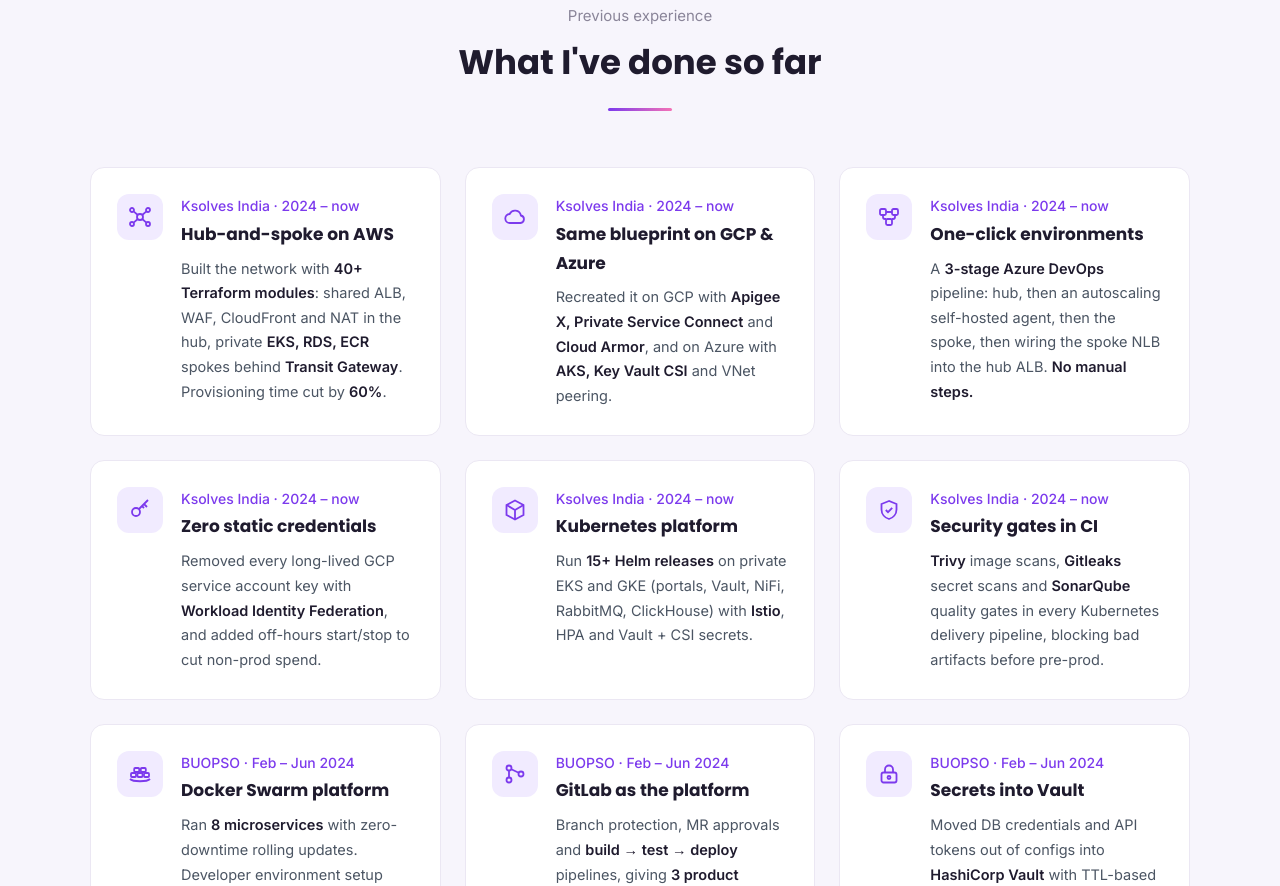
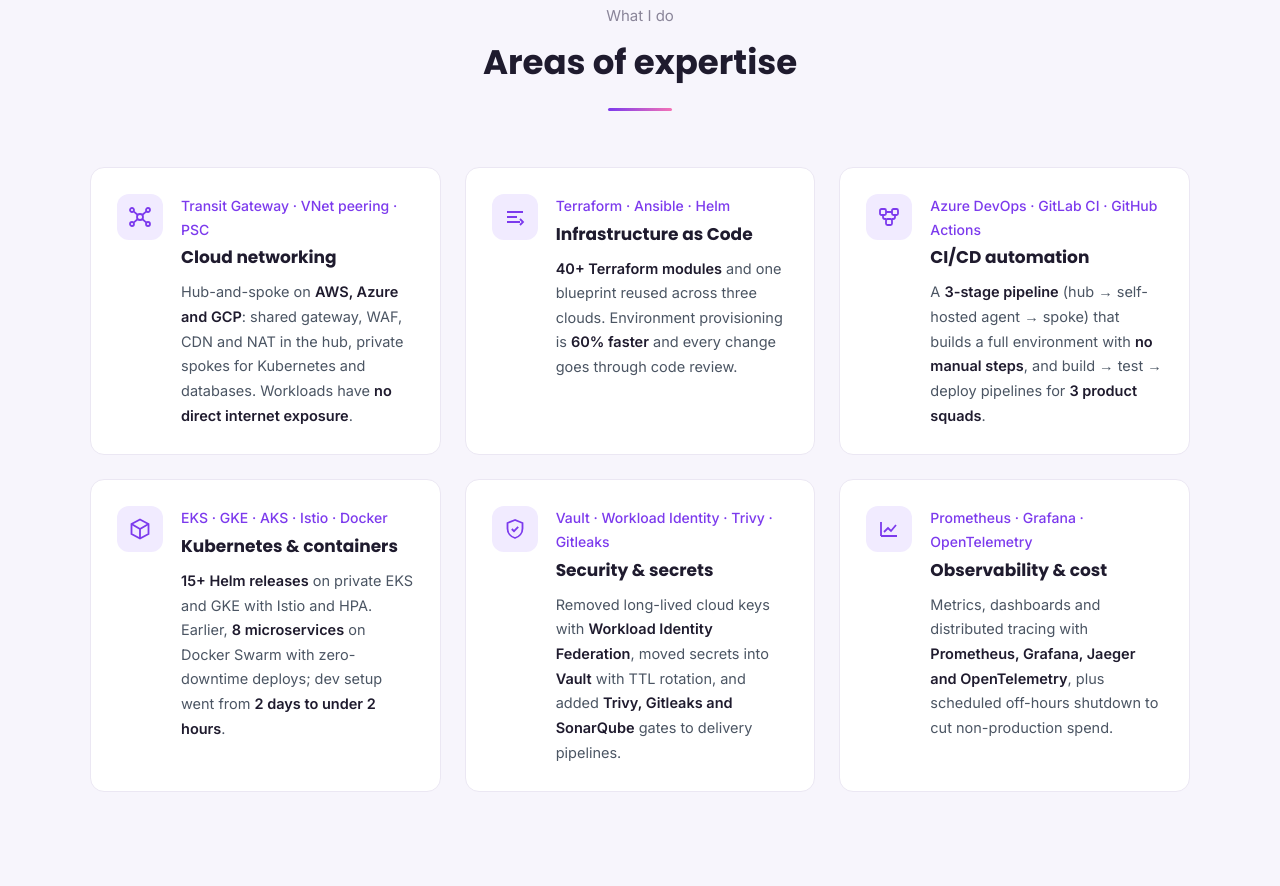
Before and after one commit to Tushar-ops23/Tushar-ops23.github.io, a plain HTML site: page index.html in a window 1280 px wide. Shown: the part 1914-2800 px from the top of the page. Drawn offline with Linux system fonts and the light colour scheme.

Commit message:
Group work by expertise, add experience timeline, official Istio/Trivy/Gitleaks logos

```diff
--- a/index.html
+++ b/index.html
@@ -195,6 +195,11 @@
   .timeline .yr { display: inline-block; font-size: 13px; font-weight: 600; color: var(--violet); background: var(--violet-bg); border-radius: 999px; padding: 2px 12px; }
   .timeline h3 { font-size: 18px; margin: 10px 0 2px; }
   .timeline p { margin: 0; font-size: 15px; }
+  .timeline .where { color: var(--muted); font-size: 14px; }
+  .timeline ul { margin: 10px 0 0; padding-left: 18px; font-size: 15px; }
+  .timeline ul li { padding: 0; margin-bottom: 4px; }
+  .timeline ul li::before { content: none; }
+  .timeline ul li::marker { color: var(--violet-soft); }
 
   /* ---------- contact ---------- */
   .contact-card { max-width: 900px; margin: 0 auto; background: linear-gradient(135deg, #6d28d9, #9333ea 55%, #db2777); color: #f3e8ff; border-radius: 24px; padding: 48px; display: grid; grid-template-columns: 1.2fr 1fr; gap: 32px; align-items: center; box-shadow: 0 30px 60px rgba(109, 40, 217, 0.25); }
@@ -232,6 +237,7 @@
     <ul class="menu" id="menu">
       <li><a href="#home">Home</a></li>
       <li><a href="#about">About</a></li>
+      <li><a href="#expertise">Expertise</a></li>
       <li><a href="#experience">Experience</a></li>
       <li><a href="#projects">Projects</a></li>
       <li><a href="#tools">Tools</a></li>
@@ -345,60 +351,66 @@
     </div>
   </section>
 
-  <section id="experience" class="alt">
+  <section id="expertise" class="alt">
     <div class="container">
-      <div class="sec-head reveal"><p class="eyebrow">Previous experience</p><h2>What I've done so far</h2></div>
+      <div class="sec-head reveal"><p class="eyebrow">What I do</p><h2>Areas of expertise</h2></div>
       <div class="exp-grid">
         <article class="exp reveal">
           <div class="ico"><svg viewBox="0 0 24 24" fill="none" stroke="currentColor" stroke-width="1.8" aria-hidden="true"><circle cx="12" cy="12" r="3"/><circle cx="4" cy="5" r="2"/><circle cx="20" cy="5" r="2"/><circle cx="4" cy="19" r="2"/><circle cx="20" cy="19" r="2"/><path d="M5.6 6.4 9.8 10M18.4 6.4 14.2 10M5.6 17.6l4.2-3.6M18.4 17.6l-4.2-3.6"/></svg></div>
-          <div><p class="co">Ksolves India · 2024 – now</p><h3>Hub-and-spoke on AWS</h3>
-          <p class="d">Built the network with <b>40+ Terraform modules</b>: shared ALB, WAF, CloudFront and NAT in the hub, private <b>EKS, RDS, ECR</b> spokes behind <b>Transit Gateway</b>. Provisioning time cut by <b>60%</b>.</p></div>
+          <div><p class="co">Transit Gateway · VNet peering · PSC</p><h3>Cloud networking</h3>
+          <p class="d">Hub-and-spoke on <b>AWS, Azure and GCP</b>: shared gateway, WAF, CDN and NAT in the hub, private spokes for Kubernetes and databases. Workloads have <b>no direct internet exposure</b>.</p></div>
         </article>
         <article class="exp reveal">
-          <div class="ico"><svg viewBox="0 0 24 24" fill="none" stroke="currentColor" stroke-width="1.8" aria-hidden="true"><path d="M7 18a4.5 4.5 0 0 1-.4-9 6 6 0 0 1 11.3 1.5A3.8 3.8 0 0 1 17.5 18z"/></svg></div>
-          <div><p class="co">Ksolves India · 2024 – now</p><h3>Same blueprint on GCP &amp; Azure</h3>
-          <p class="d">Recreated it on GCP with <b>Apigee X, Private Service Connect</b> and <b>Cloud Armor</b>, and on Azure with <b>AKS, Key Vault CSI</b> and VNet peering.</p></div>
+          <div class="ico"><svg viewBox="0 0 24 24" fill="none" stroke="currentColor" stroke-width="1.8" aria-hidden="true"><path d="M4 7h16M4 12h10M4 17h13"/><path d="m17 14 3 3-3 3"/></svg></div>
+          <div><p class="co">Terraform · Ansible · Helm</p><h3>Infrastructure as Code</h3>
+          <p class="d"><b>40+ Terraform modules</b> and one blueprint reused across three clouds. Environment provisioning is <b>60% faster</b> and every change goes through code review.</p></div>
         </article>
         <article class="exp reveal">
           <div class="ico"><svg viewBox="0 0 24 24" fill="none" stroke="currentColor" stroke-width="1.8" aria-hidden="true"><rect x="3" y="4" width="6" height="6" rx="1.5"/><rect x="15" y="4" width="6" height="6" rx="1.5"/><rect x="9" y="14" width="6" height="6" rx="1.5"/><path d="M9 7h6M6 10v2a2 2 0 0 0 2 2h1M18 10v2a2 2 0 0 1-2 2h-1"/></svg></div>
-          <div><p class="co">Ksolves India · 2024 – now</p><h3>One-click environments</h3>
-          <p class="d">A <b>3-stage Azure DevOps</b> pipeline: hub, then an autoscaling self-hosted agent, then the spoke, then wiring the spoke NLB into the hub ALB. <b>No manual steps.</b></p></div>
-        </article>
-        <article class="exp reveal">
-          <div class="ico"><svg viewBox="0 0 24 24" fill="none" stroke="currentColor" stroke-width="1.8" aria-hidden="true"><circle cx="8" cy="14" r="4"/><path d="m11 11 9-9M16 6l3 3M14 8l2 2"/></svg></div>
-          <div><p class="co">Ksolves India · 2024 – now</p><h3>Zero static credentials</h3>
-          <p class="d">Removed every long-lived GCP service account key with <b>Workload Identity Federation</b>, and added off-hours start/stop to cut non-prod spend.</p></div>
+          <div><p class="co">Azure DevOps · GitLab CI · GitHub Actions</p><h3>CI/CD automation</h3>
+          <p class="d">A <b>3-stage pipeline</b> (hub → self-hosted agent → spoke) that builds a full environment with <b>no manual steps</b>, and build → test → deploy pipelines for <b>3 product squads</b>.</p></div>
         </article>
         <article class="exp reveal">
           <div class="ico"><svg viewBox="0 0 24 24" fill="none" stroke="currentColor" stroke-width="1.8" aria-hidden="true"><path d="M12 2.5 20.5 7v10L12 21.5 3.5 17V7z"/><path d="M12 12 20.5 7M12 12v9.5M12 12 3.5 7"/></svg></div>
-          <div><p class="co">Ksolves India · 2024 – now</p><h3>Kubernetes platform</h3>
-          <p class="d">Run <b>15+ Helm releases</b> on private EKS and GKE (portals, Vault, NiFi, RabbitMQ, ClickHouse) with <b>Istio</b>, HPA and Vault + CSI secrets.</p></div>
+          <div><p class="co">EKS · GKE · AKS · Istio · Docker</p><h3>Kubernetes &amp; containers</h3>
+          <p class="d"><b>15+ Helm releases</b> on private EKS and GKE with Istio and HPA. Earlier, <b>8 microservices</b> on Docker Swarm with zero-downtime deploys; dev setup went from <b>2 days to under 2 hours</b>.</p></div>
         </article>
         <article class="exp reveal">
           <div class="ico"><svg viewBox="0 0 24 24" fill="none" stroke="currentColor" stroke-width="1.8" aria-hidden="true"><path d="M12 3 4.5 6v5.5c0 4.6 3.2 8.3 7.5 9.5 4.3-1.2 7.5-4.9 7.5-9.5V6z"/><path d="m8.8 12 2.2 2.2 4.2-4.4"/></svg></div>
-          <div><p class="co">Ksolves India · 2024 – now</p><h3>Security gates in CI</h3>
-          <p class="d"><b>Trivy</b> image scans, <b>Gitleaks</b> secret scans and <b>SonarQube</b> quality gates in every Kubernetes delivery pipeline, blocking bad artifacts before pre-prod.</p></div>
+          <div><p class="co">Vault · Workload Identity · Trivy · Gitleaks</p><h3>Security &amp; secrets</h3>
+          <p class="d">Removed long-lived cloud keys with <b>Workload Identity Federation</b>, moved secrets into <b>Vault</b> with TTL rotation, and added <b>Trivy, Gitleaks and SonarQube</b> gates to delivery pipelines.</p></div>
         </article>
         <article class="exp reveal">
-          <div class="ico"><svg viewBox="0 0 24 24" fill="none" stroke="currentColor" stroke-width="1.8" aria-hidden="true"><rect x="3" y="11" width="5" height="4" rx="1"/><rect x="9.5" y="11" width="5" height="4" rx="1"/><rect x="16" y="11" width="5" height="4" rx="1"/><rect x="6.2" y="6" width="5" height="4" rx="1"/><rect x="12.8" y="6" width="5" height="4" rx="1"/><path d="M2 17c3 3 17 3 20 0"/></svg></div>
-          <div><p class="co">BUOPSO · Feb – Jun 2024</p><h3>Docker Swarm platform</h3>
-          <p class="d">Ran <b>8 microservices</b> with zero-downtime rolling updates. Developer environment setup went from <b>2 days to under 2 hours</b>.</p></div>
-        </article>
-        <article class="exp reveal">
-          <div class="ico"><svg viewBox="0 0 24 24" fill="none" stroke="currentColor" stroke-width="1.8" aria-hidden="true"><circle cx="6" cy="6" r="2.5"/><circle cx="6" cy="18" r="2.5"/><circle cx="18" cy="12" r="2.5"/><path d="M6 8.5v7M8.3 7.2l7.4 3.6"/></svg></div>
-          <div><p class="co">BUOPSO · Feb – Jun 2024</p><h3>GitLab as the platform</h3>
-          <p class="d">Branch protection, MR approvals and <b>build → test → deploy</b> pipelines, giving <b>3 product squads</b> one consistent delivery process.</p></div>
-        </article>
-        <article class="exp reveal">
-          <div class="ico"><svg viewBox="0 0 24 24" fill="none" stroke="currentColor" stroke-width="1.8" aria-hidden="true"><rect x="4.5" y="10.5" width="15" height="10" rx="2"/><path d="M8 10.5V7.5a4 4 0 0 1 8 0v3"/><circle cx="12" cy="15.5" r="1.5"/></svg></div>
-          <div><p class="co">BUOPSO · Feb – Jun 2024</p><h3>Secrets into Vault</h3>
-          <p class="d">Moved DB credentials and API tokens out of configs into <b>HashiCorp Vault</b> with TTL-based rotation and per-service policies, plus <b>OWASP</b> WAF rules on public APIs.</p></div>
+          <div class="ico"><svg viewBox="0 0 24 24" fill="none" stroke="currentColor" stroke-width="1.8" aria-hidden="true"><path d="M4 19V5M4 19h16"/><path d="m7 15 4-4 3 3 5-6"/></svg></div>
+          <div><p class="co">Prometheus · Grafana · OpenTelemetry</p><h3>Observability &amp; cost</h3>
+          <p class="d">Metrics, dashboards and distributed tracing with <b>Prometheus, Grafana, Jaeger and OpenTelemetry</b>, plus scheduled off-hours shutdown to cut non-production spend.</p></div>
         </article>
       </div>
     </div>
   </section>
 
-  <section id="projects">
+  <section id="experience">
+    <div class="container">
+      <div class="sec-head reveal"><p class="eyebrow">The journey</p><h2>Experience &amp; education</h2></div>
+      <ol class="timeline">
+        <li class="reveal"><span class="yr">Oct 2024 – Present</span><h3>DevOps Engineer · Ksolves India Limited</h3><p class="where">Noida</p>
+          <ul>
+            <li>Designed hub-and-spoke platforms on AWS, GCP and Azure from one Terraform blueprint</li>
+            <li>Built one-click environment provisioning in Azure DevOps</li>
+            <li>Run private EKS/GKE clusters with Istio, Vault and security-gated delivery</li>
+          </ul></li>
+        <li class="reveal"><span class="yr">Feb – Jun 2024</span><h3>DevOps Engineer · BUOPSO Pvt Ltd</h3><p class="where">Noida</p>
+          <ul>
+            <li>Ran microservices on Docker Swarm with zero-downtime rolling updates</li>
+            <li>Set up GitLab CI/CD and HashiCorp Vault for the engineering team</li>
+          </ul></li>
+        <li class="reveal"><span class="yr">2024</span><h3>B.Tech, Mechanical Engineering</h3><p class="where">Ganga Institute of Technology &amp; Management (MDU)</p></li>
+        <li class="reveal"><span class="yr">2019</span><h3>Diploma, Mechanical Engineering</h3><p class="where">Pusa Institute of Technology (BTE)</p></li>
+      </ol>
+    </div>
+  </section>
+
+  <section id="projects" class="alt">
     <div class="container">
       <div class="sec-head reveal"><p class="eyebrow">Selected work</p><h2>Projects I've built</h2></div>
       <div class="proj-grid">
@@ -468,7 +480,7 @@
     </div>
   </section>
 
-  <section id="tools" class="alt">
+  <section id="tools">
     <div class="container">
       <div class="sec-head reveal"><p class="eyebrow">Tricks of the trade</p><h2>Tools I work with</h2></div>
       <div class="filters" role="group" aria-label="Filter tools">
@@ -490,7 +502,7 @@
         <li class="tool" data-c="containers"><img src="https://cdn.jsdelivr.net/npm/devicon@2.17.0/icons/kubernetes/kubernetes-original.svg" alt="" loading="lazy"><b>Kubernetes</b><small>Containers</small></li>
         <li class="tool" data-c="containers"><img src="https://cdn.jsdelivr.net/npm/devicon@2.17.0/icons/helm/helm-original.svg" alt="" loading="lazy"><b>Helm</b><small>Containers</small></li>
         <li class="tool" data-c="containers"><img src="https://cdn.jsdelivr.net/npm/devicon@2.17.0/icons/docker/docker-original.svg" alt="" loading="lazy"><b>Docker</b><small>Containers</small></li>
-        <li class="tool" data-c="containers"><div class="ph" aria-hidden="true">IS</div><b>Istio</b><small>Service mesh</small></li>
+        <li class="tool" data-c="containers"><img src="img/istio.svg" alt="" loading="lazy"><b>Istio</b><small>Service mesh</small></li>
         <li class="tool" data-c="containers"><img src="https://cdn.jsdelivr.net/npm/devicon@2.17.0/icons/nginx/nginx-original.svg" alt="" loading="lazy"><b>NGINX Ingress</b><small>Containers</small></li>
         <li class="tool" data-c="cicd"><img src="https://cdn.jsdelivr.net/npm/devicon@2.17.0/icons/azuredevops/azuredevops-original.svg" alt="" loading="lazy"><b>Azure DevOps</b><small>CI/CD</small></li>
         <li class="tool" data-c="cicd"><img src="https://cdn.jsdelivr.net/npm/devicon@2.17.0/icons/githubactions/githubactions-original.svg" alt="" loading="lazy"><b>GitHub Actions</b><small>CI/CD</small></li>
@@ -499,8 +511,8 @@
         <li class="tool" data-c="cicd"><img src="https://cdn.jsdelivr.net/npm/devicon@2.17.0/icons/argocd/argocd-original.svg" alt="" loading="lazy"><b>Argo CD</b><small>GitOps</small></li>
         <li class="tool" data-c="security"><img src="https://cdn.jsdelivr.net/npm/devicon@2.17.0/icons/vault/vault-original.svg" alt="" loading="lazy"><b>Vault</b><small>Secrets</small></li>
         <li class="tool" data-c="security"><img src="https://cdn.jsdelivr.net/npm/devicon@2.17.0/icons/sonarqube/sonarqube-original.svg" alt="" loading="lazy"><b>SonarQube</b><small>Code quality</small></li>
-        <li class="tool" data-c="security"><div class="ph" aria-hidden="true">Tv</div><b>Trivy</b><small>Image scanning</small></li>
-        <li class="tool" data-c="security"><div class="ph" aria-hidden="true">GL</div><b>Gitleaks</b><small>Secret scanning</small></li>
+        <li class="tool" data-c="security"><img src="img/trivy.png" alt="" loading="lazy"><b>Trivy</b><small>Image scanning</small></li>
+        <li class="tool" data-c="security"><img src="img/gitleaks.png" alt="" loading="lazy" style="border-radius:10px"><b>Gitleaks</b><small>Secret scanning</small></li>
         <li class="tool" data-c="observability"><img src="https://cdn.jsdelivr.net/npm/devicon@2.17.0/icons/prometheus/prometheus-original.svg" alt="" loading="lazy"><b>Prometheus</b><small>Metrics</small></li>
         <li class="tool" data-c="observability"><img src="https://cdn.jsdelivr.net/npm/devicon@2.17.0/icons/grafana/grafana-plain.svg" alt="" loading="lazy"><b>Grafana</b><small>Dashboards</small></li>
         <li class="tool" data-c="observability"><img src="https://cdn.jsdelivr.net/npm/devicon@2.17.0/icons/opentelemetry/opentelemetry-original.svg" alt="" loading="lazy"><b>OpenTelemetry</b><small>Tracing</small></li>
@@ -509,18 +521,6 @@
         <li class="tool" data-c="lang"><img src="https://cdn.jsdelivr.net/npm/devicon@2.17.0/icons/linux/linux-original.svg" alt="" loading="lazy"><b>Linux</b><small>OS</small></li>
         <li class="tool" data-c="lang"><img src="https://cdn.jsdelivr.net/npm/devicon@2.17.0/icons/git/git-original.svg" alt="" loading="lazy"><b>Git</b><small>Version control</small></li>
       </ul>
-    </div>
-  </section>
-
-  <section id="education">
-    <div class="container">
-      <div class="sec-head reveal"><p class="eyebrow">The journey</p><h2>Education &amp; career timeline</h2></div>
-      <ol class="timeline">
-        <li class="reveal"><span class="yr">Oct 2024 – Present</span><h3>DevOps Engineer · Ksolves India Limited</h3><p>Noida · multi-cloud platforms, Kubernetes, secure CI/CD</p></li>
-        <li class="reveal"><span class="yr">Feb – Jun 2024</span><h3>DevOps Engineer · BUOPSO Pvt Ltd</h3><p>Noida · Docker Swarm, GitLab CI, HashiCorp Vault</p></li>
-        <li class="reveal"><span class="yr">2024</span><h3>B.Tech, Mechanical Engineering</h3><p>Ganga Institute of Technology &amp; Management (MDU)</p></li>
-        <li class="reveal"><span class="yr">2019</span><h3>Diploma, Mechanical Engineering</h3><p>Pusa Institute of Technology (BTE)</p></li>
-      </ol>
     </div>
   </section>
 
@@ -551,7 +551,8 @@
       </div>
       <div>
         <h4>Quick links</h4>
-        <ul><li><a href="#about">About</a></li><li><a href="#experience">Experience</a></li><li><a href="#projects">Projects</a></li><li><a href="#tools">Tools</a></li></ul>
+        <ul><li><a href="#about">About</a></li><li><a href="#expertise">Expertise</a></li>
+      <li><a href="#experience">Experience</a></li><li><a href="#projects">Projects</a></li><li><a href="#tools">Tools</a></li></ul>
       </div>
       <div>
         <h4>Focus areas</h4>
```
Also changed, not shown: img/gitleaks.png (added), img/istio.svg (added), img/trivy.png (added).
